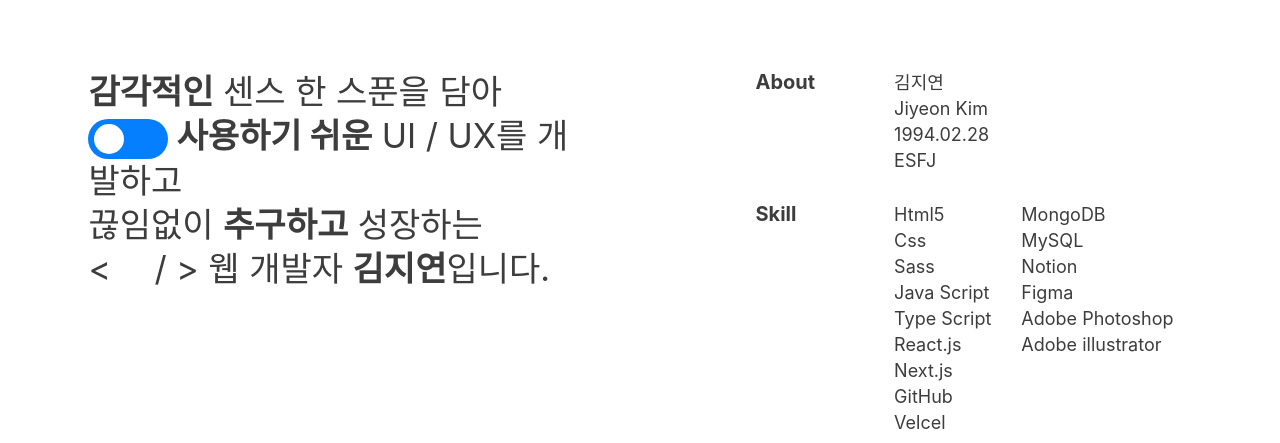
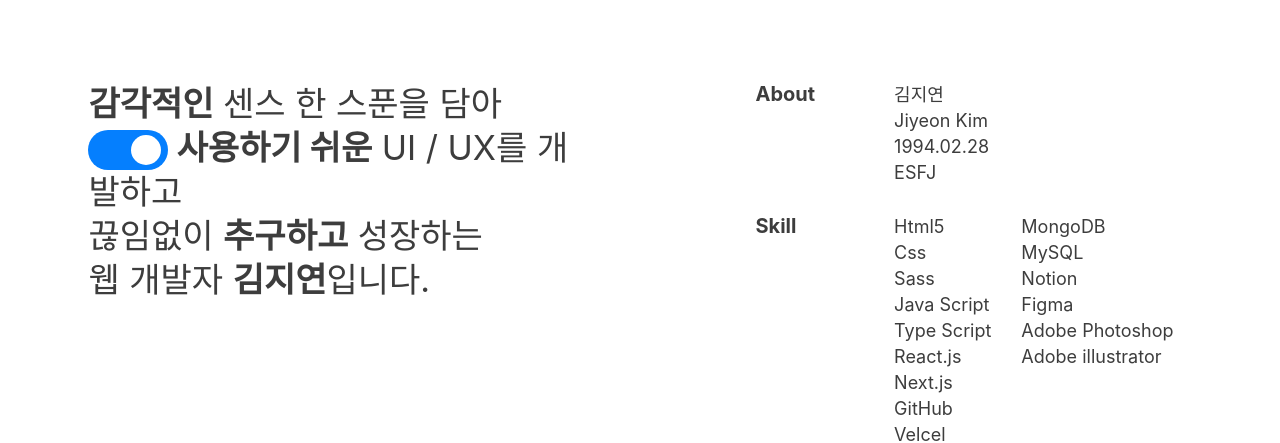
Before and after one commit to kimziyeon/portfolio, a React (Create React App) app: page / in a window 1280 px wide. Shown: the part 782-1225 px from the top of the page. Built offline with nearby package versions, Linux system fonts and the light colour scheme; no server answers; a web font is replaced by a local one.

Commit message:
20240531

```diff
--- a/src/common.scss
+++ b/src/common.scss
@@ -541,7 +541,7 @@
 
 .about2 {
     .about_main {
-        padding-top: 7%;
+        padding-top: 8%;
 
         display: grid;
         grid-template-columns: 45% 15% 40%;
@@ -572,6 +572,8 @@
         }
 
         .profile {
+            opacity: 1;
+            transition: .3s ease-out;
             display: grid;
             box-sizing: content-box;
             grid-template-columns: 30% 70%;
@@ -630,8 +632,11 @@
                     }
                 }
             }
+        }
 
-
+        .profile.off {
+            opacity: 0;
+            transform: translateX(80%);
         }
 
         .link {
@@ -696,11 +701,19 @@
             .title {
                 font-size: 1.4rem;
                 line-height: 1.8rem;
+
+                br {
+                    display: none;
+                }
             }
 
             .profile {
                 margin: 0 0 7% 0;
 
+            }
+
+            .profile.off {
+                display: none;
             }
 
             .link {
@@ -713,12 +726,7 @@
 @include responsive(l) {
     .about2 {
         .about_main {
-            .title {
-                // br {
-                //     display: none !important;
-                // }
-
-            }
+            .title {}
         }
     }
 }
@@ -730,6 +738,8 @@
 
             .profile {
                 grid-template-columns: 40% 60%;
+
+                .title {}
 
             }
 
--- a/src/component/About2.jsx
+++ b/src/component/About2.jsx
@@ -27,7 +27,7 @@ function About2({ data, mouseHandle, bigCircle, smallCircle }) {
 
     let [toggleIf, setToggleIf] = useState();
     // console.log(data)
-    // console.log(toggleIf) toggle컴포넌트로 setToggleIf보내서 값 다시받아옴
+    // console.log(toggleIf)
     // console.log(mouseHandle, 'dd')
 
     return (
@@ -45,13 +45,17 @@ function About2({ data, mouseHandle, bigCircle, smallCircle }) {
 
                 <article className='about_main' onMouseMove={mouseHandle}>
                     <div className='title'>
-                        <b>감각적인</b> 센스 한 스푼을 담아 <br />
-                        <ToggleBtn setToggleIf={setToggleIf} /><b> 사용하기 쉬운</b> UI / UX를 개발하고 <br />
-                        끊임없이 <b>추구하고</b> 성장하는<br />
-                        &lt; &emsp;&#47; &gt; 웹 개발자 <b>김지연</b>입니다.
+                        <p>
+                            <b>감각적인</b> 센스 한 스푼을 담아
+                        </p>
+                        <p>
+                            <ToggleBtn setToggleIf={setToggleIf} /><b> 사용하기 쉬운</b> UI / UX를 개발하고 <br />
+                            끊임없이 <b>추구하고</b> 성장하는 <br />
+                            웹 개발자 <b>김지연</b>입니다.
+                        </p>
                     </div>
 
-                    <div className='profile'>
+                    <div className={toggleIf ? 'profile off' : 'profile'}>
                         <h4>About</h4>
                         <h4>Skill</h4>
                         <h4>Education</h4>
@@ -115,7 +119,7 @@ function About2({ data, mouseHandle, bigCircle, smallCircle }) {
                         }
                     </div>
                 </article>
-            </motion.div>
+            </motion.div >
 
         </>
     )
--- a/src/component/Project.jsx
+++ b/src/component/Project.jsx
@@ -11,6 +11,7 @@ function Project({ data, menuRef, menuclick, mouseHandle, bigCircle, smallCircle
         return data.project.map((item) => (
 
             <motion.div
+                key={item.id}
                 initial={{ opacity: 0, y: 70 }}
                 whileInView={{ opacity: 1, y: 0 }}
                 viewport={{ once: false }}
--- a/src/component/ToggleBtn.jsx
+++ b/src/component/ToggleBtn.jsx
@@ -1,14 +1,12 @@
 import { useState } from 'react';
-
-
 
 
 function ToggleBtn({ setToggleIf }) {
 
-    let [isOn, setIsOn] = useState(false);
+    let [isOn, setIsOn] = useState(true);
 
     const toggleOn = () => {
-        // console.log('click')
+        // console.log(isOn, 'click')
 
         setIsOn(!isOn)
         setToggleIf(isOn)
@@ -17,7 +15,7 @@ function ToggleBtn({ setToggleIf }) {
     return (
         <>
             <div className='toggle' onClick={toggleOn}>
-                <div className='toggleContainer' style={{ backgroundColor: isOn ? '#8b8b8b' : '#057FFE' }} />
+                <div className='toggleContainer' style={{ backgroundColor: isOn ? '#057FFE' : '#8b8b8b' }} />
                 <div className={`toggleCircle ${isOn ? 'active' : ''}`} />
             </div>
         </>
```
